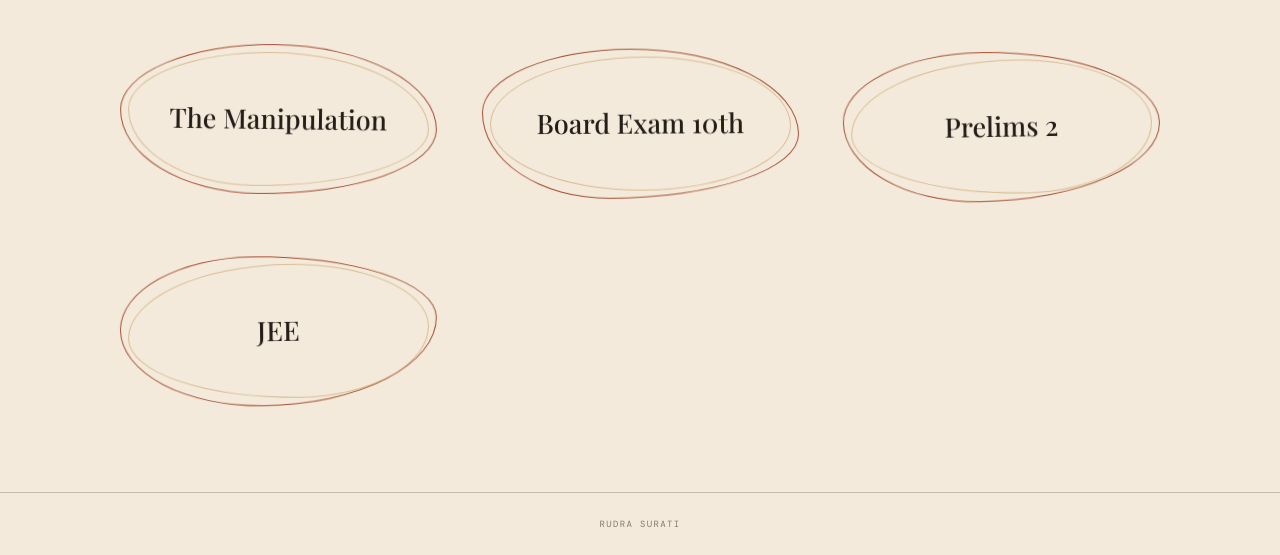
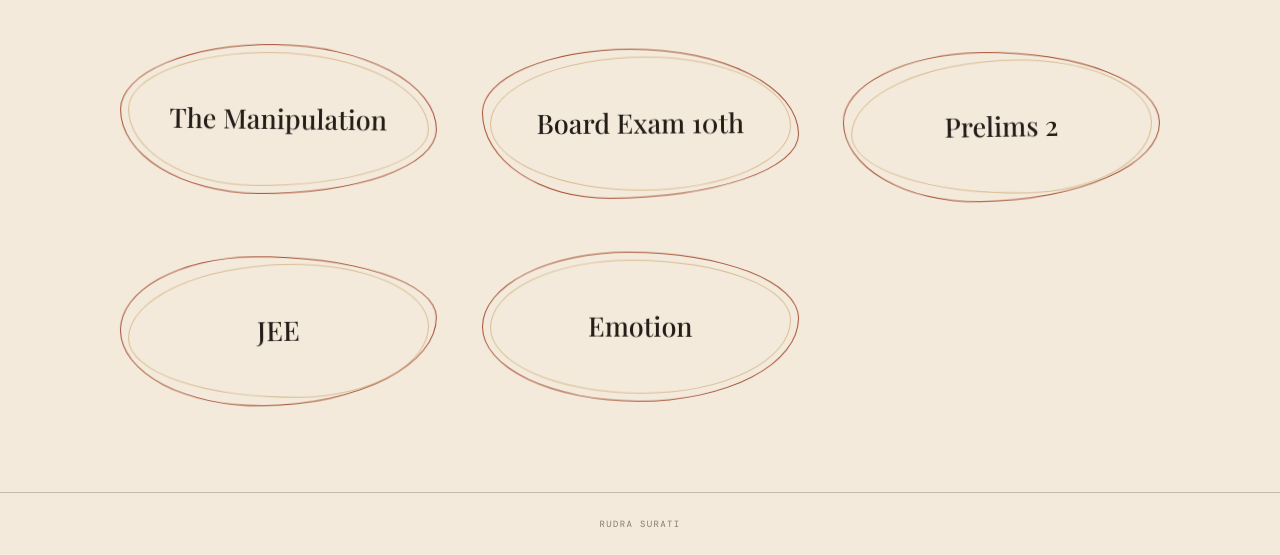
Before and after one commit to RudraSurati/Playbook, a plain HTML site: page index.html in a window 1280 px wide. Shown: the part 268-823 px from the top of the page. Drawn offline with nearby package versions, Linux system fonts and the light colour scheme.

Commit message:
Add Emotion link to index.html

```diff
--- a/index.html
+++ b/index.html
@@ -313,6 +313,7 @@ const collections = [
     { name: "Board Exam 10th", file: "BTT.html" },
     { name: "Prelims 2", file: "PT.html" },
     { name: "JEE", file: "JEE.html" },
+    { name: "Emotion", file: "Emotion.html" },
 ];
 
 
```
